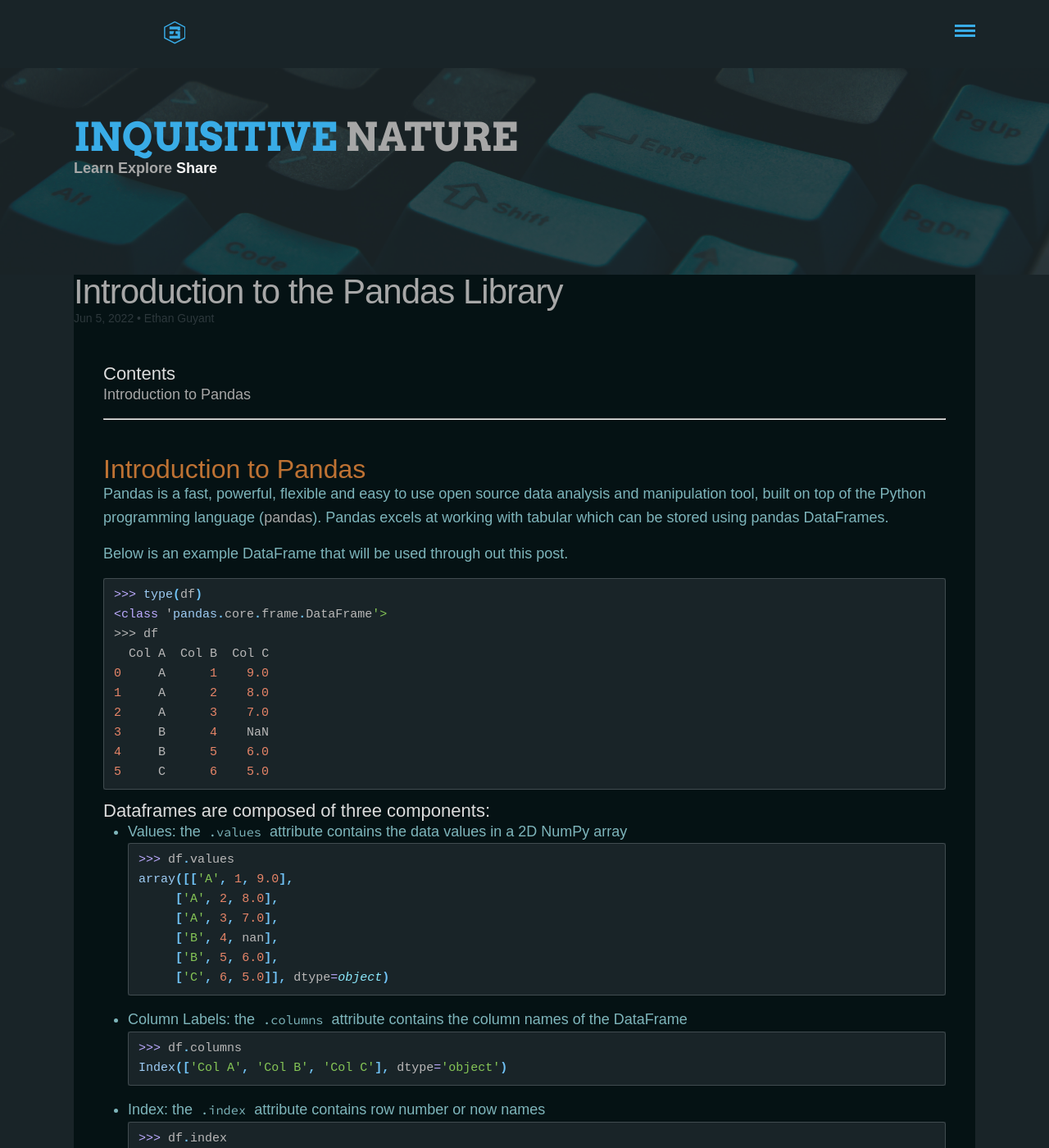
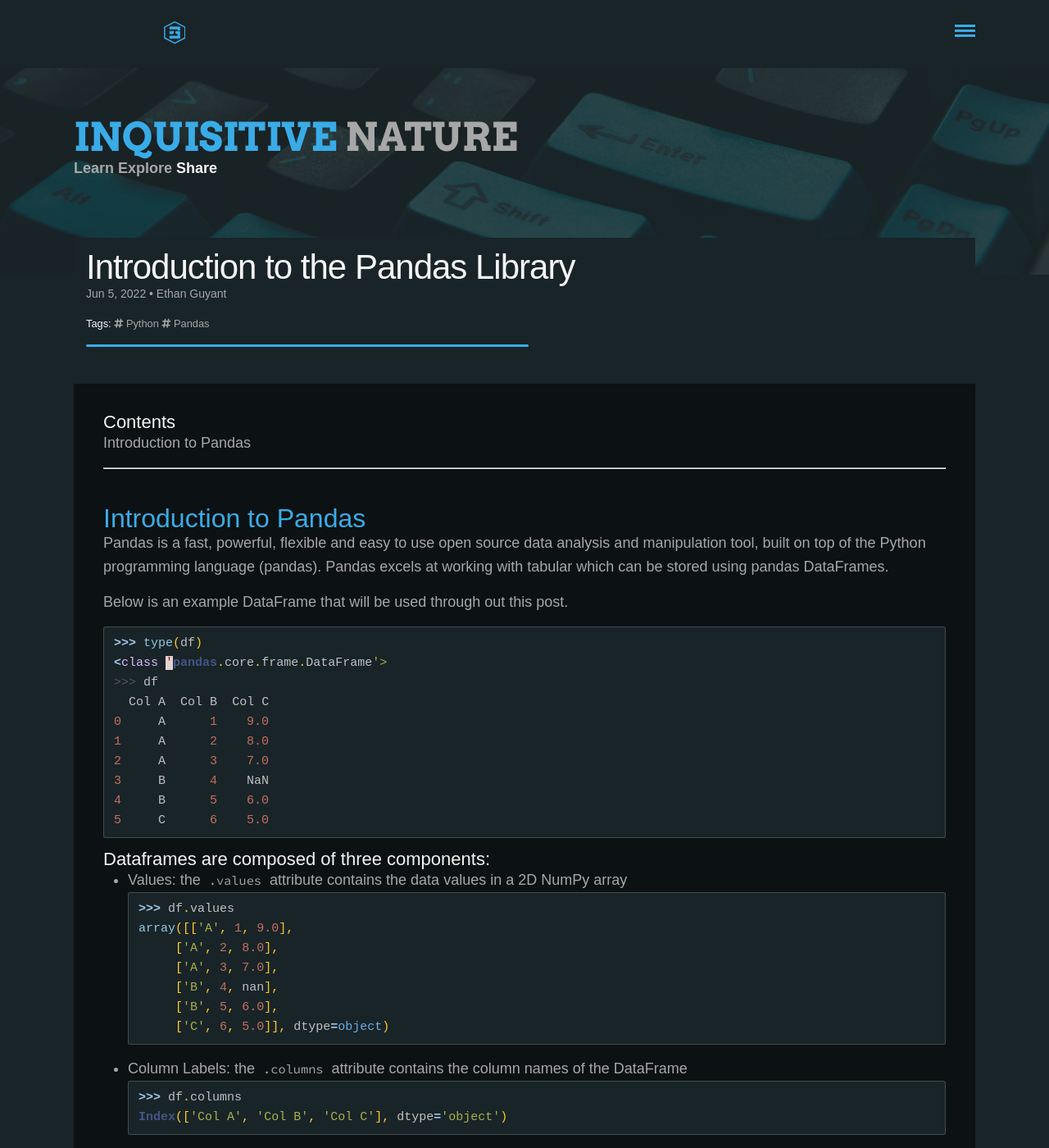
Before and after one commit to EMGuyant/inquisitive-nature, a Jekyll site: the page built from _posts/2022-06-05-pandas-introduction.md, in a window 1280 px wide and 1400 px high. Shown: the whole window at 82% size. Built offline with Jekyll 4.4.1, drawn with Linux system fonts in a browser that asks for light colours; nearby versions of some CDN libraries; some of the changed text lies outside the part shown.

Commit message:
feat(code format) update to code block formatting
Update the color theme of code blocks for blog posts.

````diff
--- a/_layouts/post.html
+++ b/_layouts/post.html
@@ -4,8 +4,7 @@ layout: default
 {%- include blog_header.html -%}
 <div class="wrapper">
   <article class="post h-entry" itemscope itemtype="http://schema.org/BlogPosting">
-    <section class="title__section">
-      <header class="post-header">
+    <section class="article__header">
         <h1 class="post-title p-name" itemprop="name headline">{{ page.title | escape }}</h1>
         <p class="post-meta">
           <time class="dt-published" datetime="{{ page.date | date_to_xmlschema }}" itemprop="datePublished">
@@ -15,7 +14,17 @@ layout: default
           {%- if page.author -%}
             • <span itemprop="author" itemscope itemtype="http://schema.org/Person"><span class="p-author h-card" itemprop="name">{{ page.author }}</span></span>
           {%- endif -%}</p>
-      </header>
+        <p class="post-tags">
+          Tags:
+          {% if page.tags.size > 0 %}
+            {% for tag in page.tags %}
+              <a href="/">
+                <i class="fas fa-hashtag cat_tag"></i>
+                {{ tag }}
+              </a>
+            {% endfor %}
+          {% endif %}
+        </p>
     </section>
     <div class="post-content e-content" itemprop="articleBody">
       {{ content }}
--- a/_posts/2022-06-05-pandas-introduction.md
+++ b/_posts/2022-06-05-pandas-introduction.md
@@ -3,7 +3,7 @@ layout: post
 author: Ethan Guyant
 title:  Introduction to the Pandas Library
 category: Quick Start
-tags: Python Pandas
+tags: [Python, Pandas]
 description: An overview of various data manipulation functions and methods utilizing pandas dataframes.
 image: /assets/img/post_img/introduction-pandas.jpg
 image_by: Sincerely Media
@@ -51,6 +51,19 @@ Index(['Col A', 'Col B', 'Col C'], dtype='object')
 ```
 * Index: the `.index` attribute contains row number or now names
 ```python
->>> df.index
-RangeIndex(start=0, stop=6, step=1)
+>>> df['Height(cm)'] > 50
+0     True
+1    False
+2    False
+3    False
+4     True
+5    False
+6     True
+Name: Height(cm), dtype: bool
+>>> df[df['Height(cm)'] > 50]
+     Name        Breed  Color  Height(cm)  Weight(kg)         DOB
+0   Bella     Labrador  Brown          56          25  2013-07-01
+4     Max     Labrador  Black          59          29  2017-01-20
+6  Bernie  St. Bernard  White          77          74  2018-02-27
 ```
+```
--- a/_sass/minima/_layout.scss
+++ b/_sass/minima/_layout.scss
@@ -228,16 +228,16 @@
 
 .post-content {
   margin-bottom: $spacing-unit;
-  background-color: #051214;
+  background-color: #0c1113;
   padding: 2em;
   p,li {
-    color: #7eb5bb;
+    color: #a7a7a7;
   }
   strong {
-    color: #5a9aa1;
+    color: #a7a7a7;
   }
   h2 {
-    color: #be7233;
+    color: #39ace7;
     @include relative-font-size(2);
 
     @include media-query($on-laptop) {
@@ -246,7 +246,7 @@
   }
 
   h3 {
-    color: #dddddd;
+    color: whitesmoke;
     @include relative-font-size(1.375);
 
     @include media-query($on-laptop) {
--- a/_sass/minima/_syntax-highlighting.scss
+++ b/_sass/minima/_syntax-highlighting.scss
@@ -8,138 +8,76 @@
   .highlighter-rouge & {
     background: $grey-color-dark;
   }
-  .p
-  .hll,
-  .s,
-  .sa,
-  .sb,
-  .sc,
-  .dl,
-  .sd,
-  .s2,
-  .se,
-  .sh,
-  .si,
-  .sx,
-  .sr,
-  .s1,
-  .ss {
-       color:rgb(133, 197, 86);
-  }
+  .p {color: #FBCA26}
 
-  .go {
-    color: #44475a;
-  }
+  .c{color: #A8B04B} /* Comment */
+  .s{color: #A8B04B} /* Literal.String */
+  .sb{color: #A8B04B} /* Literal.String.Backtick */
+  .sc{color: #A8B04B} /* Literal.String.Char */
+  .sd{color: #A8B04B} /* Literal.String.Doc */
+  .s2{color: #A8B04B} /* Literal.String.Double */
+  .se{color: #A8B04B} /* Literal.String.Escape */
+  .sh{color: #A8B04B} /* Literal.String.Heredoc */
+  .si{color: #A8B04B} /* Literal.String.Interpol */
+  .sx{color: #A8B04B} /* Literal.String.Other */
+  .s1{color: #A8B04B} /* Literal.String.Single */
 
-  .err,
-  .g,
-  .l,
-  .n,
-  .x,
-  .ge,
-  .gr,
-  .gh,
-  .gi,
-  .gp,
-  .gs,
-  .gu,
-  .gt,
-  .ld,
-  .no,
-  .nd,
-  .pi,
-  .ni,
-  .ne,
-  .nn,
-  .nx,
-  .py,
-  .w {
-    color: rgb(185, 184, 184);
-  }
-  .p {
-       font-weight: bold;
-       color: rgb(112, 194, 245);
+  .sr{color: #57b04b} /* Literal.String.Regex */
+
+  .k {color: #DBB7FC} /* Keyword */
+  .kc {color: #DBB7FC} /* Keyword.Constant */
+  .kd {color: #DBB7FC} /* Keyword.Declaration */
+  .kn {color: #DBB7FC} /* Keyword.Namespace */
+  .kp {color: #DBB7FC} /* Keyword.Pseudo */
+  .kr {color: #DBB7FC} /* Keyword.Reserved */
+  .kt {color: #DBB7FC} /* Keyword.Type */
+
+  .ne {color: #8BC9E1;} /* Name.Exception */
+  .nf {color: #8BC9E1;} /* Name.Function */
+  .nl {color: #8BC9E1;} /* Name.Label */
+
+  .n {color: #c0c0c0} /* Name */
+
+  .m {color: #C26F60} /* Literal.Number */
+  .mi {color: #C26F60} /* Literal.Number.Integer */
+  .mf {color: #C26F60} /* Literal.Number.Float */
+  .mh {color: #C26F60} /* Literal.Number.Hex */
+  .mo {color: #C26F60} /* Literal.Number.Oct */
+  .il {color: #C26F60} /* Literal.Number.Integer.Long */
+
+  .nb {color: #67aee9;} /* Name.Builtin */
+
+  .ow {color: #a1c6e4; font-weight: bold;} /* Operator.Word */
+  .o {color: #a1c6e4; font-weight: bold;} /* Operator */
+
+  .bp { color: #C26F60 } /* Name.Builtin.Pseudo */
+
+  .err { color: #a61717; background-color: #e3d2d2 } /* Error */
+  .cm { color: #999988; font-style: italic } /* Comment.Multiline */
+  .cp { color: #999999; font-weight: bold; font-style: italic } /* Comment.Preproc */
+  .c1 { color: #999988; font-style: italic } /* Comment.Single */
+  .cs { color: #999999; font-weight: bold; font-style: italic } /* Comment.Special */
+  .gd { color: #000000; background-color: #ffdddd } /* Generic.Deleted */
+  .ge { color: #000000; font-style: italic } /* Generic.Emph */
+  .gr { color: #aa0000 } /* Generic.Error */
+  .gh { color: #999999 } /* Generic.Heading */
+  .gi { color: #000000; background-color: #ddffdd } /* Generic.Inserted */
+  .go { color: #888888 } /* Generic.Output */
+  .gp { color: #555555 } /* Generic.Prompt */
+  .gs { font-weight: bold } /* Generic.Strong */
+  .gu { color: #aaaaaa } /* Generic.Subheading */
+  .gt { color: #aa0000 } /* Generic.Traceback */
+  .na { color: #008080 } /* Name.Attribute */
+  .nc { color: #445588; font-weight: bold } /* Name.Class */
+  .no { color: #008080 } /* Name.Constant */
+  .nd { color: #3c5d5d; font-weight: bold } /* Name.Decorator */
+  .ni { color: #800080 } /* Name.Entity */
+  .nn { color: #00a2ff } /* Name.Namespace */
+  .nt { color: #000080 } /* Name.Tag */
+  .nv { color: #008080 } /* Name.Variable */
+  .w { color: #bbbbbb } /* Text.Whitespace */
+  .ss { color: #990073 } /* Literal.String.Symbol */
+  .vc { color: #008080 } /* Name.Variable.Class */
+  .vg { color: #008080 } /* Name.Variable.Global */
+  .vi { color: #008080 } /* Name.Variable.Instance */
 }
-
-  .ge {
-    text-decoration: underline;
-  }
-
-  .bp {
-    font-style: italic;
-  }
-
-  .c,
-  .ch,
-  .cm,
-  .cpf,
-  .cs {
-    color: #2b3141;
-  }
-
-  .c1 {
-    color: gray;
-  }
-
-  .kd,
-  .kt,
-  .nb,
-  .nl,
-  .nv,
-  .vc,
-  .vg,
-  .vi,
-  .vm {
-    color: #8be9fd;
-  }
-
-  .kd,
-  .nb,
-  .nl,
-  .nv,
-  .vc,
-  .vg,
-  .vi,
-  .vm {
-    font-style: italic;
-  }
-
-  .fm,
-  .na,
-  .nc,
-  .nf
-   {
-    color: rgb(157, 203, 243);
-  }
-
-  .k,
-  .o,
-  .cp,
-  .kc,
-  .kn,
-  .kp,
-  .kr,
-  .nt,
-  .ow {
-    color: rgb(187,170,254);
-  }
-
-  .kc {
-       color: rgb(172, 229, 145);
-  }
-
-  .m,
-  .mb,
-  .mf,
-  .mh,
-  .mi,
-  .mo,
-  .il,
-  .bp {
-    color: rgb(231, 133, 104);
-  }
-
-  .gd {
-    color: #ff5555;
-  }
-}
--- a/assets/css/style.css
+++ b/assets/css/style.css
@@ -1372,10 +1372,57 @@ svg circle:nth-child(2) {
         font-size: clamp(0.5rem, -0.875rem + 8.333vw, 1.25rem);
     }
 }
-/* =============================== BLOG POST END =============================== */
+/* =============================== BLOG END =============================== */
+
+/* ================================= POST ================================= */
+.article__header {
+    justify-content: center;
+    color: whitesmoke;
+    position: relative;
+    margin-top: -45px;
+    padding: 15px;
+    background-color: var(--clr-dark);
+}
+
+.article__header::after {
+    content: '';
+    display: block;
+    left: 0;
+    width: 30em;
+    height:  0.2rem;
+    margin-top: 15px;
+    margin-bottom: 30px;
+    background-color: var(--clr-accent-light);
+    border-radius: 2px;
+}
+.post-meta {
+    color: var(--clr-text-dark);
+}
+.post-tags {
+    font-size: 0.8rem;
+}
+
+
+
+.section__title--blogpost {
+    color: whitesmoke;
+    position: relative;
+    margin-top: 5vw;
+    line-height: 2rem;
+}
+
+.section__title--blogpost::after {
+    content: '';
+    display: block;
+    width: 30em;
+    height:  0.1em;
+    margin: 0.5em 0.0 0.2em;
+    background-color: var(--clr-accent);
+    border-radius: 2px;
+}
+/* =============================== POST END ============================== */
 
 /* =============================== FOOTER =============================== */
-
 .footer {
     background: var(--clr-darkest);
     color: var(--clr-text-dark);
````
